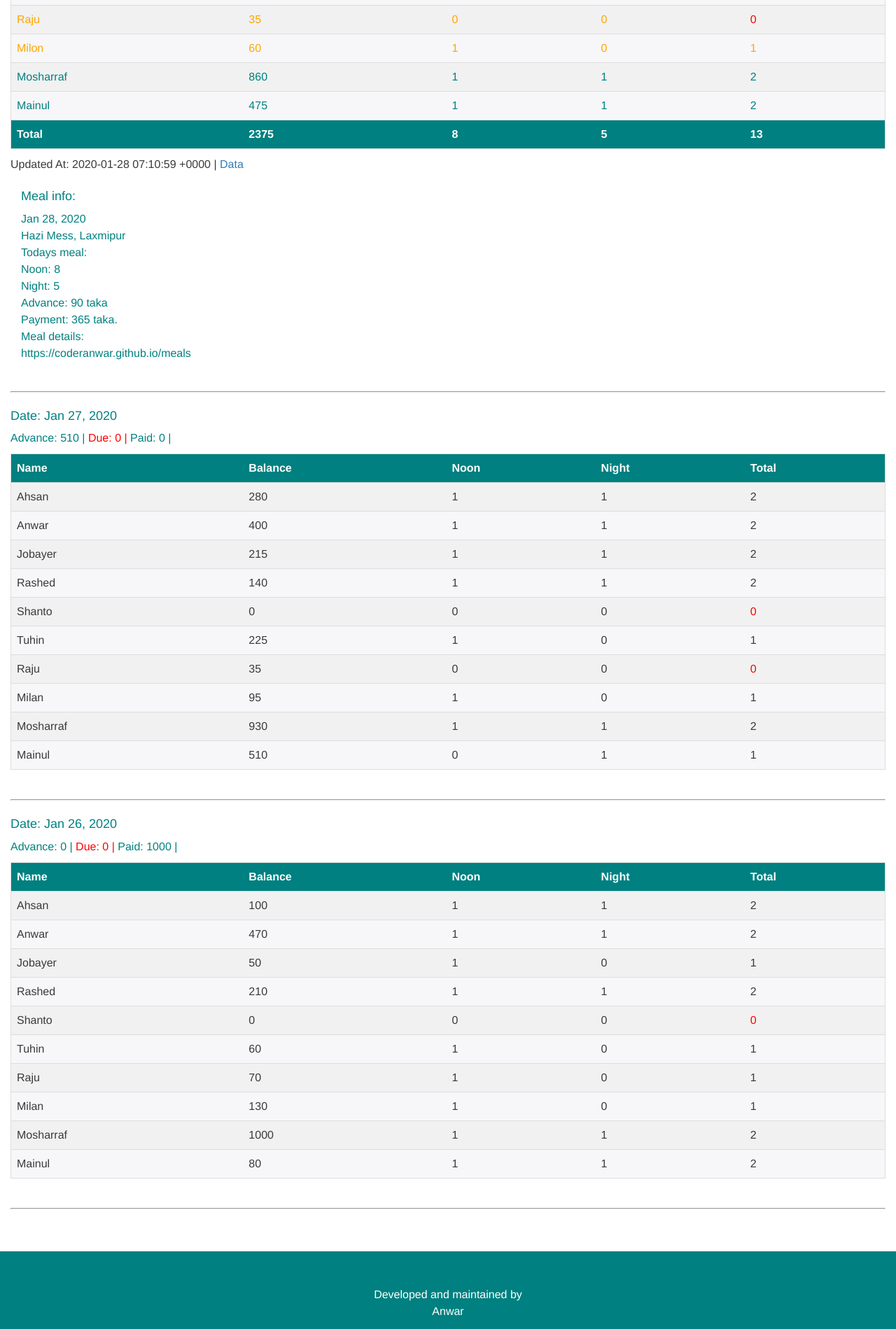
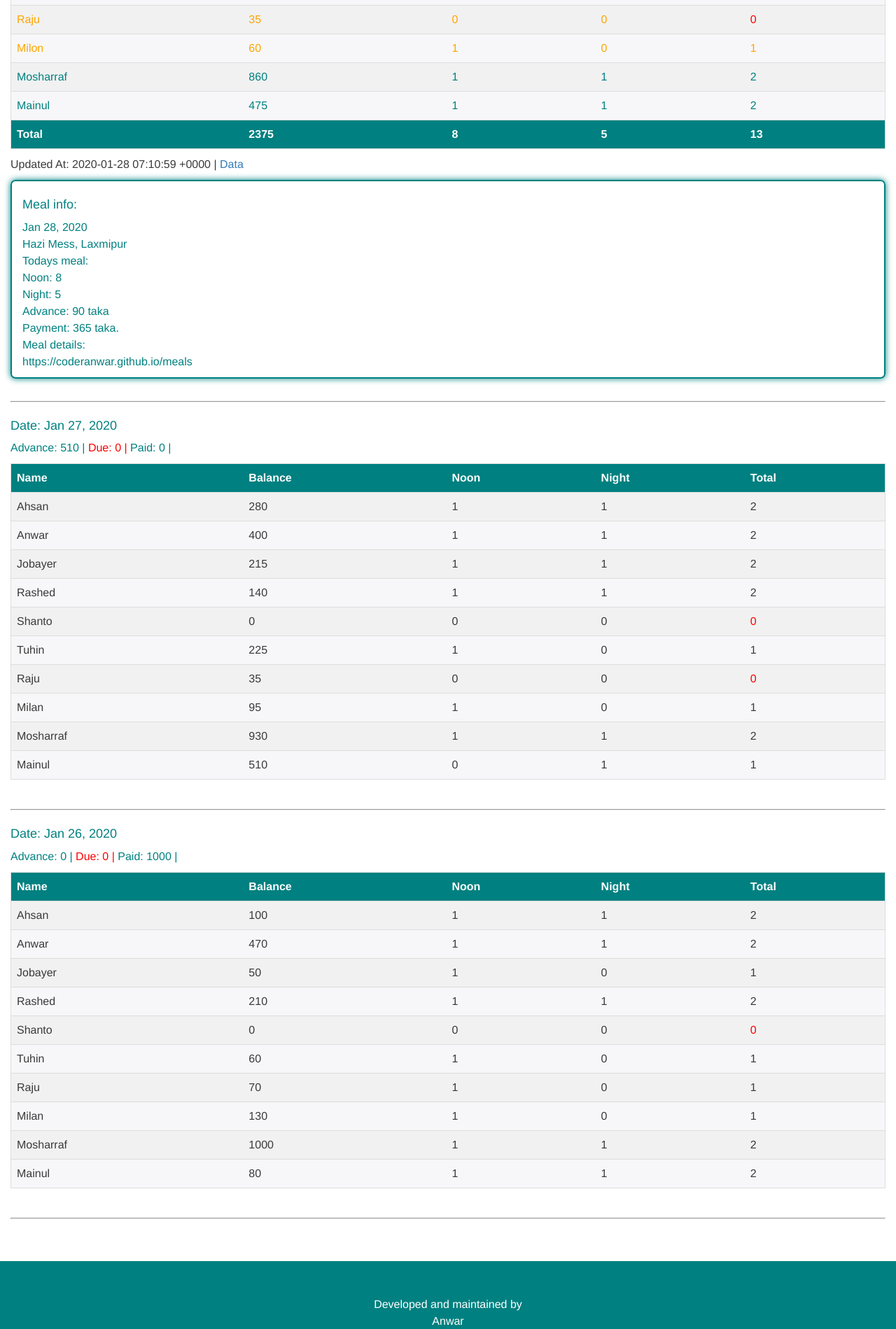
Before and after one commit to coderanwar/meals, a Jekyll site: the page built from index.html, in a window 1280 px wide. Shown: the part 616-2515 px from the top of the page at 70% size. Built offline with Jekyll 4.4.1, drawn with Linux system fonts in a browser that asks for light colours.

Commit message:
Update head.html

```diff
--- a/_includes/head.html
+++ b/_includes/head.html
@@ -169,6 +169,13 @@
               transform: translateX(-100%);
           }
       }
-
+      .info {
+          border: 2px solid {{page.theme-color}};
+          border-radius: 7px;
+          outline: none;
+          border-color: {{page.theme-color}};
+          box-shadow: 0 0 10px {{page.theme-color}};
+          color: {{page.theme-color}} !important;
+      }
   </style>
 </head>
```
